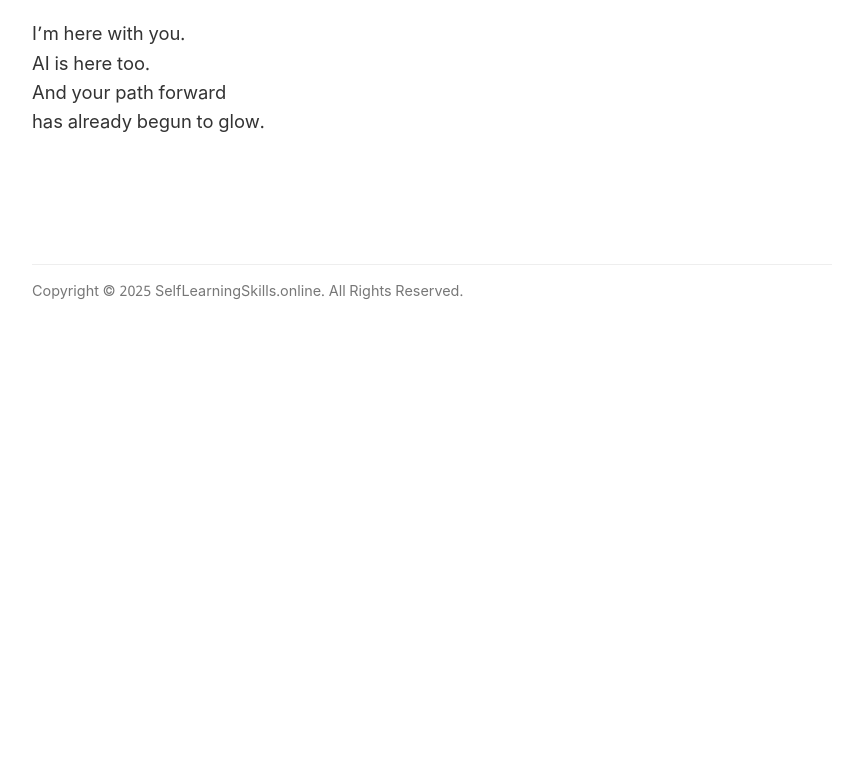
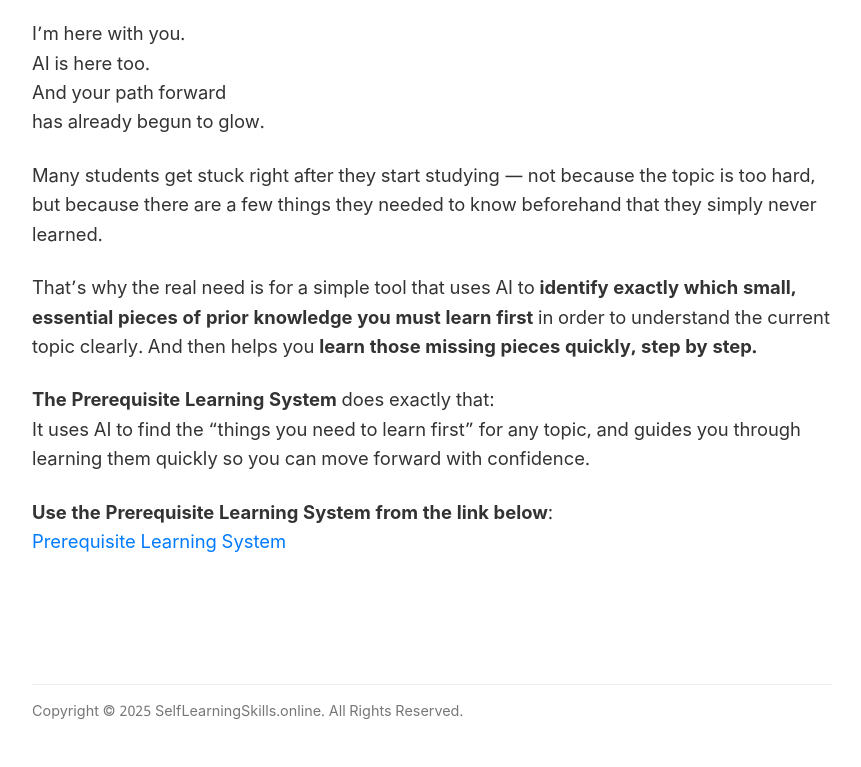
Before and after one commit to spmohq/pls-ref, a plain HTML site: page index.html in a window 1280 px wide. Shown: the part 4441-5208 px from the top of the page, without its empty margins (208-1069 px from the left). Before the commit the page ends 4817 px from the top, so only its background shows below. Drawn offline with Linux system fonts and the light colour scheme.

Commit message:
Update index.html

```diff
--- a/index.html
+++ b/index.html
@@ -370,6 +370,16 @@
       And your path forward<br>
       has already begun to glow.</p>
 
+      <p>Many students get stuck right after they start studying — not because the topic is too hard, but because there are a few things they needed to know beforehand that they simply never learned.</p>
+
+      <p>That’s why the real need is for a simple tool that uses AI to <strong>identify exactly which small, essential pieces of prior knowledge you must learn first</strong> in order to understand the current topic clearly. And then helps you <strong>learn those missing pieces quickly, step by step.</strong></p>
+
+      <p><strong>The Prerequisite Learning System</strong> does exactly that:<br>
+      It uses AI to find the “things you need to learn first” for any topic, and guides you through learning them quickly so you can move forward with confidence.</p>
+
+      <p><strong>Use the Prerequisite Learning System from the link below</strong>:<br>
+      <a href="https://pls.selflearningskills.online" style="text-decoration: none;" target="_blank" rel="noopener">Prerequisite Learning System</a></p>
+
 
 
 
```
